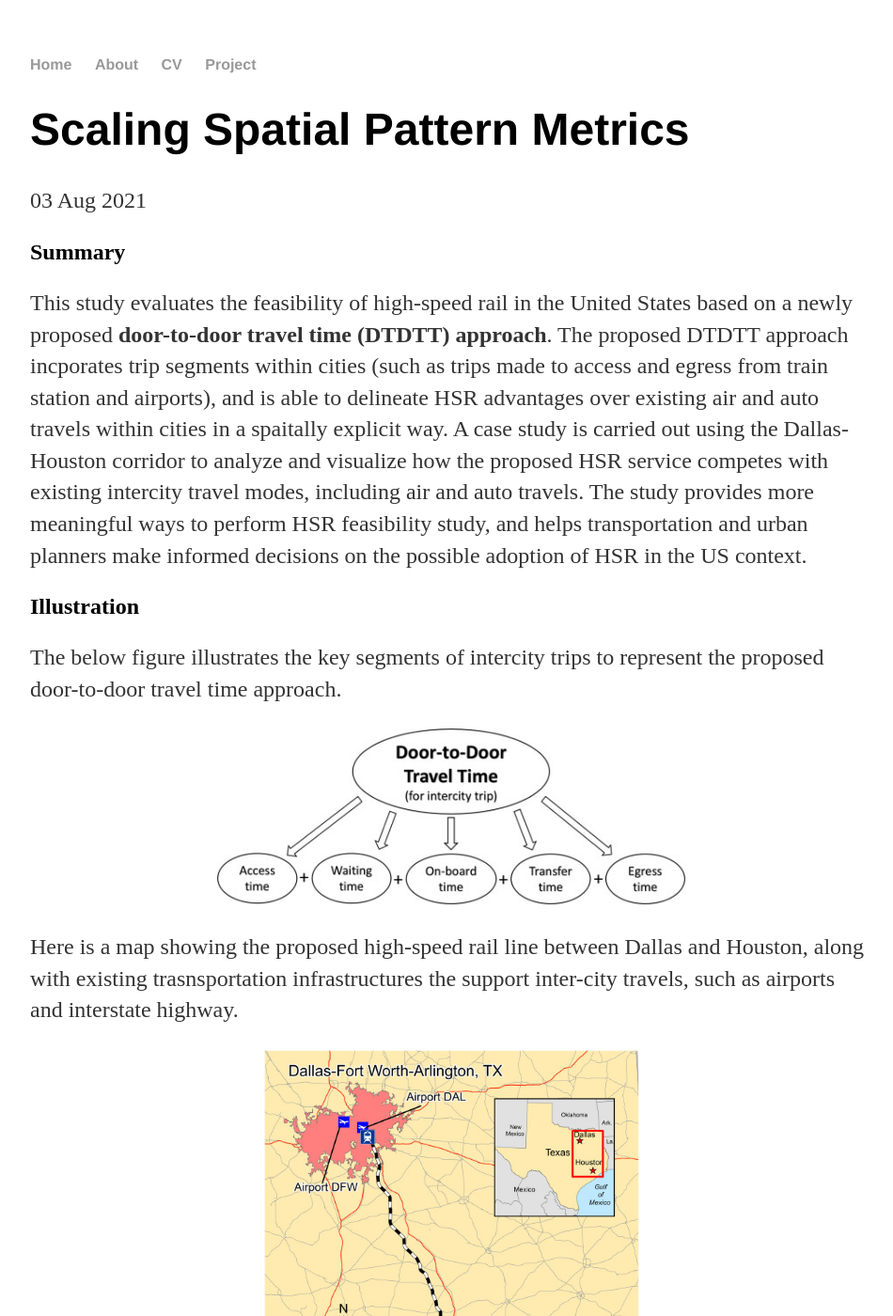
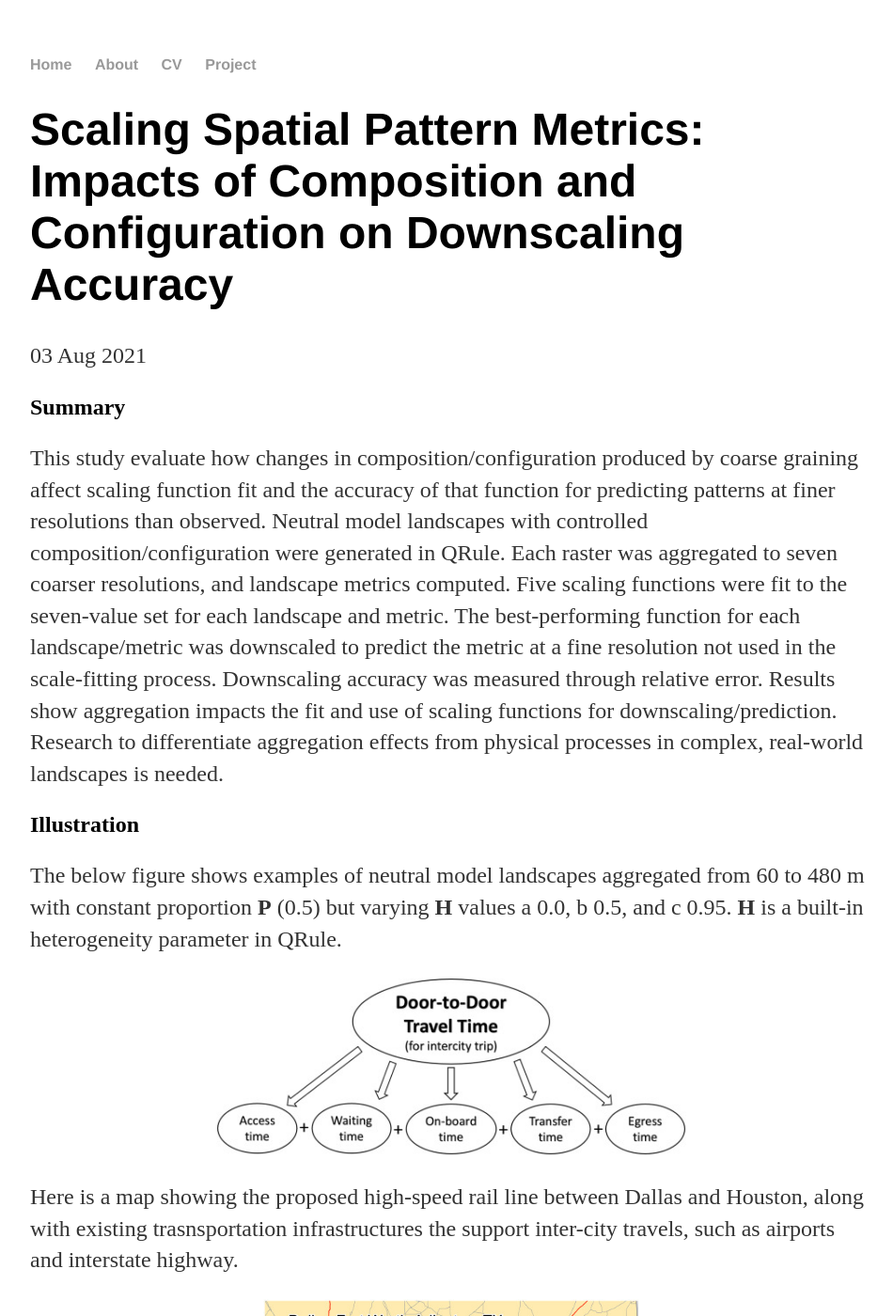
Before and after one commit to yun-zhao/yun-zhao.github.io, a Jekyll site: the page built from _posts/2021-08-03-yun-zhao-Scaling.md, in a window 1280 px wide and 1400 px high. Shown: the whole window at 94% size, without its empty margins (160-1110 px from the left). Built offline with Jekyll 4.4.1, drawn with Linux system fonts in a browser that asks for light colours.

Commit message:
Update 2021-08-03-yun-zhao-Scaling.md

```diff
--- a/_posts/2021-08-03-yun-zhao-Scaling.md
+++ b/_posts/2021-08-03-yun-zhao-Scaling.md
@@ -1,16 +1,16 @@
 ---
 layout: post
-title: "Scaling Spatial Pattern Metrics"
+title: "Scaling Spatial Pattern Metrics: Impacts of Composition and Configuration on Downscaling Accuracy"
 date: 2021-08-03
 thumb: "https://yun-zhao.github.io/Proj_File/Scaling.jpg"
 ---
 
 ## Summary
-This study evaluates the feasibility of high-speed rail in the United States based on a newly proposed **door-to-door travel time (DTDTT) approach**. The proposed DTDTT approach incporates trip segments within cities (such as trips made to access and egress from train station and airports), and is able to delineate HSR advantages over existing air and auto travels within cities in a spaitally explicit way.  A case study is carried out using the Dallas-Houston corridor to analyze and visualize how the proposed HSR service competes with existing intercity travel modes, including air and auto travels. The study provides more meaningful ways to perform HSR feasibility study, and helps transportation and urban planners make informed decisions on the possible adoption of HSR in the US context.
+This study evaluate how changes in composition/configuration produced by coarse graining affect scaling function fit and the accuracy of that function for predicting patterns at finer resolutions than observed. Neutral model landscapes with controlled composition/configuration were generated in QRule. Each raster was aggregated to seven coarser resolutions, and landscape metrics computed. Five scaling functions were fit to the seven-value set for each landscape and metric. The best-performing function for each landscape/metric was downscaled to predict the metric at a fine resolution not used in the scale-fitting process. Downscaling accuracy was measured through relative error. Results show aggregation impacts the fit and use of scaling functions for downscaling/prediction. Research to differentiate aggregation effects from physical processes in complex, real-world landscapes is needed.
 
 ## Illustration
 
-The below figure illustrates the key segments of intercity trips to represent the proposed door-to-door travel time approach.
+The below figure shows examples of neutral model landscapes aggregated from 60 to 480 m with constant proportion **P** (0.5) but varying **H** values a 0.0, b 0.5, and c 0.95. **H** is a built-in heterogeneity parameter in QRule.
 
 <div style="text-align:center">
   <img src="https://yun-zhao.github.io/Proj_File/HSR-1.jpg" alt="Description of the image" width="500">
```
